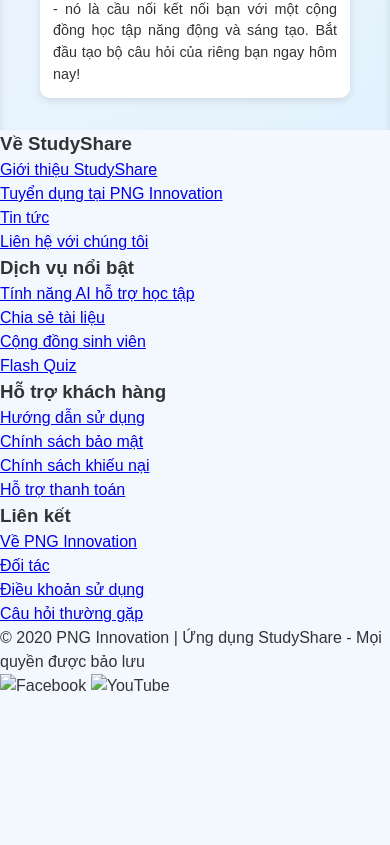
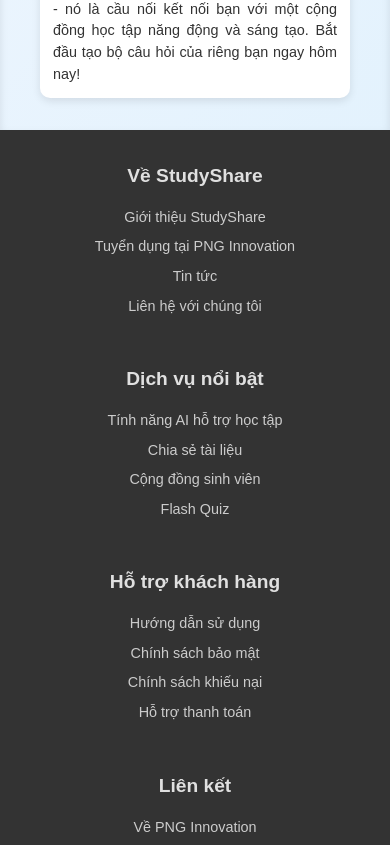
Before and after one commit to png3103/StudyShare, a website: page index.html in a window 390 px wide. Shown: the part 4876-5721 px from the top of the page. Before the commit the page ends 5574 px from the top, so only its background shows below. Drawn offline with Linux system fonts and the light colour scheme.

Commit message:
Update style.css

```diff
--- a/style.css
+++ b/style.css
@@ -707,118 +707,122 @@
     box-shadow: 0 3px 8px rgba(0, 0, 0, 0.1); /* Slightly softer shadow */
   }
 
-/* Default Footer Styles */
-.footer-desktop {
-  background-color: #333;
-  color: white;
-  padding: 2rem 1rem;
+/* Footer Styles (Default - Desktop) */
+footer {
+  background-color: #333; /* Dark background color */
+  color: #fff; /* Light text color for contrast */
+  padding: 2rem 1rem; /* Spacing around footer */
+  font-size: 0.9rem;
 }
 
-.footer-desktop .footer-container {
+.footer-container {
   max-width: 1200px;
-  margin: 0 auto;
+  margin: 0 auto; /* Center the footer */
   display: flex;
-  justify-content: space-between;
   flex-wrap: wrap; /* Allow wrapping for responsiveness */
-  gap: 2rem;
+  justify-content: space-between; /* Space out columns */
+  gap: 2rem; /* Add spacing between columns */
 }
 
-.footer-desktop .footer-column h3 {
+.footer-column {
+  flex: 1;
+  min-width: 200px; /* Ensure a minimum width for smaller screens */
+}
+
+.footer-column h3 {
   font-size: 1.2rem;
-  color: #e0e0e0;
+  color: #e0e0e0; /* Lighter text for headings */
   margin-bottom: 1rem;
 }
 
-.footer-desktop .footer-column ul {
+.footer-column ul {
   list-style: none;
   padding: 0;
+  margin: 0;
 }
 
-.footer-desktop .footer-column ul li {
+.footer-column ul li {
   margin-bottom: 0.5rem;
 }
 
-.footer-desktop .footer-column ul li a {
+.footer-column ul li a {
   color: #ccc;
   text-decoration: none;
   transition: color 0.3s ease;
 }
 
-.footer-desktop .footer-column ul li a:hover {
-  color: white;
+.footer-column ul li a:hover {
+  color: #fff;
 }
 
-.footer-desktop .footer-bottom {
+.footer-bottom {
   display: flex;
   justify-content: space-between;
   align-items: center;
+  flex-wrap: wrap;
   border-top: 1px solid #444;
   padding-top: 1rem;
   margin-top: 2rem;
 }
 
-.footer-desktop .footer-bottom p {
+.footer-bottom p {
+  margin: 0;
   font-size: 0.85rem;
   color: #ccc;
 }
 
-.footer-desktop .footer-social-icons {
+.footer-social-icons {
   display: flex;
-  gap: 1rem;
+  gap: 1rem; /* Space between icons */
 }
 
-.footer-desktop .footer-social-icons img {
+.footer-social-icons img {
   width: 30px;
   height: 30px;
 }
 
-/* Media Query for Mobile (480px and below) */
+/* Mobile Styles (480px and below) */
 @media (max-width: 480px) {
-  .footer-desktop .footer-container {
+  .footer-container {
     flex-direction: column;
     text-align: center;
-    gap: 1.5rem;
+    gap: 1.5rem; /* Adjust spacing */
   }
 
-  .footer-desktop .footer-column {
+  .footer-column {
     margin-bottom: 1rem;
   }
 
-  .footer-desktop .footer-column h3 {
-    font-size: 1rem;
-    margin-bottom: 0.75rem;
-  }
-
-  .footer-desktop .footer-bottom {
+  .footer-bottom {
     flex-direction: column;
     text-align: center;
     margin-top: 1.5rem;
   }
 
-  .footer-desktop .footer-social-icons img {
+  .footer-social-icons img {
     width: 25px;
     height: 25px;
   }
 }
 
-/* Media Query for Desktop and Tablet (481px to 768px) */
+/* Tablet Styles (481px to 768px) */
 @media (min-width: 481px) and (max-width: 768px) {
-  .footer-desktop .footer-container {
+  .footer-container {
     flex-direction: row;
     flex-wrap: wrap;
     gap: 1rem;
   }
 
-  .footer-desktop .footer-column h3 {
+  .footer-column h3 {
     font-size: 1.1rem;
   }
 
-  .footer-desktop .footer-bottom {
+  .footer-bottom {
     flex-direction: row;
     justify-content: space-between;
   }
 
-  .footer-desktop .footer-social-icons img {
+  .footer-social-icons img {
     width: 28px;
     height: 28px;
   }
```
